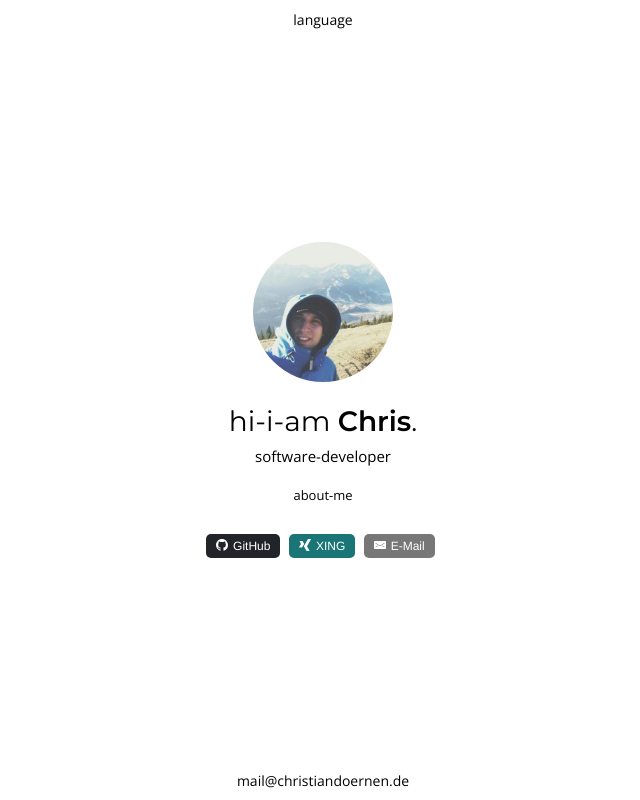
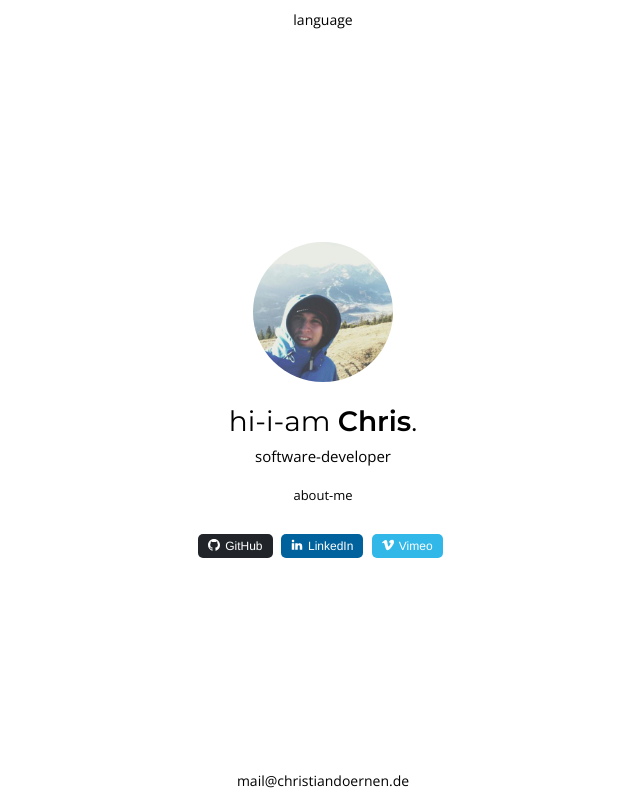
Before and after one commit to ChrisDoernen/website, a website: page index.source.html in a window 1280 px wide. Shown: the whole page, without its empty margins (317-957 px from the left). Drawn offline with nearby package versions, Linux system fonts and the light colour scheme.

Commit message:
Switch to LinkedIn and Vimeo

```diff
--- a/css/sharing-button.css
+++ b/css/sharing-button.css
@@ -42,38 +42,38 @@
   stroke: none;
 }
 
-.resp-sharing-button--xing {
-  background-color: #1a7576;
+.resp-sharing-button--linkedin {
+  background-color: #00629c;
 }
 
-.resp-sharing-button--xing:hover {
-  background-color: #114c4c;
+.resp-sharing-button--linkedin:hover {
+  background-color: #00629c;
 }
 
-.resp-sharing-button--xing {
-  background-color: #1a7576;
-  border-color: #1a7576;
+.resp-sharing-button--linkedin {
+  background-color: #00629c;
+  border-color: #00629c;
 }
 
-.resp-sharing-button--xing:hover .resp-sharing-button--xing:active {
-  background-color: #114c4c;
-  border-color: #114c4c;
+.resp-sharing-button--linkedin:hover .resp-sharing-button--linkedin:active {
+  background-color: #00629c;
+  border-color: #00629c;
 }
 
-.resp-sharing-button--xing {
-  background-color: #1a7576;
+.resp-sharing-button--linkedin {
+  background-color: #00629c;
 }
 
-.resp-sharing-button--xing:hover {
-  background-color: #114c4c;
+.resp-sharing-button--linkedin:hover {
+  background-color: #00629c;
 }
 
-.resp-sharing-button--xing {
-  background-color: #1a7576;
-  border-color: #1a7576;
+.resp-sharing-button--linkedin {
+  background-color: #00629c;
+  border-color: #00629c;
 }
 
-.resp-sharing-button--xing:hover .resp-sharing-button--xing:active {
+.resp-sharing-button--linkedin:hover .resp-sharing-button--linkedin:active {
   background-color: #114c4c;
   border-color: #114c4c;
 }
@@ -91,26 +91,26 @@
   border-color: #212529;
 }
 
-.resp-sharing-button--xing:hover .resp-sharing-button--xing:active {
+.resp-sharing-button--linkedin:hover .resp-sharing-button--linkedin:active {
   background-color: #212529;
   border-color: #212529;
 }
 
-.resp-sharing-button--email {
-  background-color: #777;
+.resp-sharing-button--vimeo {
+  background-color: #32B8E8;
 }
 
-.resp-sharing-button--email:hover {
-  background-color: #5e5e5e;
+.resp-sharing-button--vimeo:hover {
+  background-color: #32B8E8;
 }
 
-.resp-sharing-button--email {
-  background-color: #777777;
-  border-color: #777777;
+.resp-sharing-button--vimeo {
+  background-color: #32B8E8;
+  border-color: #32B8E8;
 }
 
-.resp-sharing-button--email:hover,
-.resp-sharing-button--email:active {
-  background-color: #5e5e5e;
-  border-color: #5e5e5e;
+.resp-sharing-button--vimeo:hover,
+.resp-sharing-button--vimeo:active {
+  background-color: #32B8E8;
+  border-color: #32B8E8;
 }
--- a/css/styles.css
+++ b/css/styles.css
@@ -43,6 +43,7 @@ body {
 .language a {
   cursor: pointer;
   text-decoration: none;
+  color: inherit;
 }
 
 .language a:hover {
@@ -86,15 +87,13 @@ h3 {
   font-size: 13px;
 }
 
-.email-link {
-  cursor: pointer;
-}
-
 .links {
   margin-top: 30px;
 }
 
 .contact {
+  cursor: pointer;
+  color: inherit;
   grid-area: contact;
   margin-bottom: 10px;
   align-self: flex-end;
--- a/index.source.html
+++ b/index.source.html
@@ -37,28 +37,32 @@
           </div>
         </a>
         <a class="resp-sharing-button__link"
-          href="https://www.xing.com/profile/Christian_Doernen/cv"
-          target="_blank" rel="noopener" aria-label="XING">
-          <div class="resp-sharing-button resp-sharing-button--xing resp-sharing-button--medium">
-            <div aria-hidden="true" class="resp-sharing-button__icon resp-sharing-button__icon--solid">
-              <svg viewBox="0 0 24 24">
-                <path
-                  d="M10.2 9.7l-3-5.4C7.2 4 7 4 6.8 4h-5c-.3 0-.4 0-.5.2v.5L4 10 .4 16v.5c0 .2.2.3.4.3h5c.3 0 .4 0 .5-.2l4-6.6v-.5zM24 .2l-.5-.2H18s-.2 0-.3.3l-8 14v.4l5.2 9c0 .2 0 .3.3.3h5.4s.3 0 .4-.2c.2-.2.2-.4 0-.5l-5-8.8L24 .7V.2z" />
-              </svg></div>XING
-          </div>
-        </a>
-        <a class="resp-sharing-button__link email-link" target="_self" rel="noopener" aria-label="E-Mail">
-          <div class="resp-sharing-button resp-sharing-button--email resp-sharing-button--medium">
+          href="https://linkedin.com/in/christian-dörnen-62036a207"
+          target="_blank" rel="noopener" aria-label="LinkedIn">
+          <div class="resp-sharing-button resp-sharing-button--linkedin resp-sharing-button--medium">
             <div aria-hidden="true" class="resp-sharing-button__icon resp-sharing-button__icon--solid">
               <svg xmlns="http://www.w3.org/2000/svg" viewBox="0 0 24 24">
                 <path
-                  d="M22 4H2C.9 4 0 4.9 0 6v12c0 1.1.9 2 2 2h20c1.1 0 2-.9 2-2V6c0-1.1-.9-2-2-2zM7.25 14.43l-3.5 2c-.08.05-.17.07-.25.07-.17 0-.34-.1-.43-.25-.14-.24-.06-.55.18-.68l3.5-2c.24-.14.55-.06.68.18.14.24.06.55-.18.68zm4.75.07c-.1 0-.2-.03-.27-.08l-8.5-5.5c-.23-.15-.3-.46-.15-.7.15-.22.46-.3.7-.14L12 13.4l8.23-5.32c.23-.15.54-.08.7.15.14.23.07.54-.16.7l-8.5 5.5c-.08.04-.17.07-.27.07zm8.93 1.75c-.1.16-.26.25-.43.25-.08 0-.17-.02-.25-.07l-3.5-2c-.24-.13-.32-.44-.18-.68s.44-.32.68-.18l3.5 2c.24.13.32.44.18.68z" />
-              </svg></div>E-Mail
+                  d="M6.5 21.5h-5v-13h5v13zM4 6.5C2.5 6.5 1.5 5.3 1.5 4s1-2.4 2.5-2.4c1.6 0 2.5 1 2.6 2.5 0 1.4-1 2.5-2.6 2.5zm11.5 6c-1 0-2 1-2 2v7h-5v-13h5V10s1.6-1.5 4-1.5c3 0 5 2.2 5 6.3v6.7h-5v-7c0-1-1-2-2-2z" />
+              </svg>
+            </div>LinkedIn
+          </div>
+        </a>
+        <a class="resp-sharing-button__link vimeo-link"
+        href="https://vimeo.com/user55480242" target="_blank" rel="noopener" aria-label="Vimeo">
+          <div class="resp-sharing-button resp-sharing-button--vimeo resp-sharing-button--medium">
+            <div aria-hidden="true" class="resp-sharing-button__icon resp-sharing-button__icon--solid">
+              <svg width="256px" height="223px" viewBox="0 0 256 223" version="1.1" xmlns="http://www.w3.org/2000/svg" xmlns:xlink="http://www.w3.org/1999/xlink" preserveAspectRatio="xMidYMid">
+                <g>
+                    <path d="M255.876213,51.662485 C254.737006,76.6303263 237.331453,110.819347 203.667236,154.211627 C168.861251,199.53928 139.413381,222.200547 115.323625,222.200547 C100.406409,222.200547 87.772727,208.402057 77.4609804,180.794839 C70.5694159,155.489076 63.6855314,130.185872 56.7965269,104.880109 C49.1343974,77.2882505 40.9193043,63.4744013 32.1358876,63.4744013 C30.2209952,63.4744013 23.5188719,67.5115474 12.0448778,75.5551193 L0,60.0081389 C12.6336816,48.884867 25.0984021,37.7641552 37.3608813,26.6280832 C54.2109102,12.038549 66.8599519,4.36617944 75.2900864,3.59049443 C95.2146951,1.67304204 107.477174,15.3179302 112.080084,44.5277189 C117.054196,76.0415225 120.494858,95.6435691 122.430231,103.315939 C128.172348,129.461388 134.490469,142.517472 141.394833,142.517472 C146.752948,142.517472 154.80164,134.038697 165.533229,117.081148 C176.254579,100.118478 181.996696,87.2134346 182.772381,78.3480974 C184.298151,63.7099228 178.553473,56.3729154 165.533229,56.3729154 C159.40455,56.3729154 153.086429,57.7860445 146.586547,60.5790226 C159.166468,19.2885158 183.205023,-0.764093703 218.686853,0.380233689 C244.991023,1.15335868 257.391743,18.2465891 255.876213,51.662485"></path>
+                </g>
+            </svg>
+            </div>Vimeo
           </div>
         </a>
       </div>
     </div>
-    <div class="contact"></div>
+    <a class="contact"></a>
   </div>
 
   <script type="text/javascript" src="js/jquery.js"></script>
--- a/js/scripts.js
+++ b/js/scripts.js
@@ -15,12 +15,12 @@
       });
     };
 
-    const mailLink = $(".email-link");
-    mailLink.click(() => {
+    const contact = $(".contact");
+    contact.click(() => {
       const b = "znvygb:znvy@pue";
       const h = "vfgvnaqbreara.qr";
       var y = decode(b + h);
-      mailLink.attr("href", y);
+      contact.attr("href", y);
     });
 
     var part1 = decode("znvy");
```
